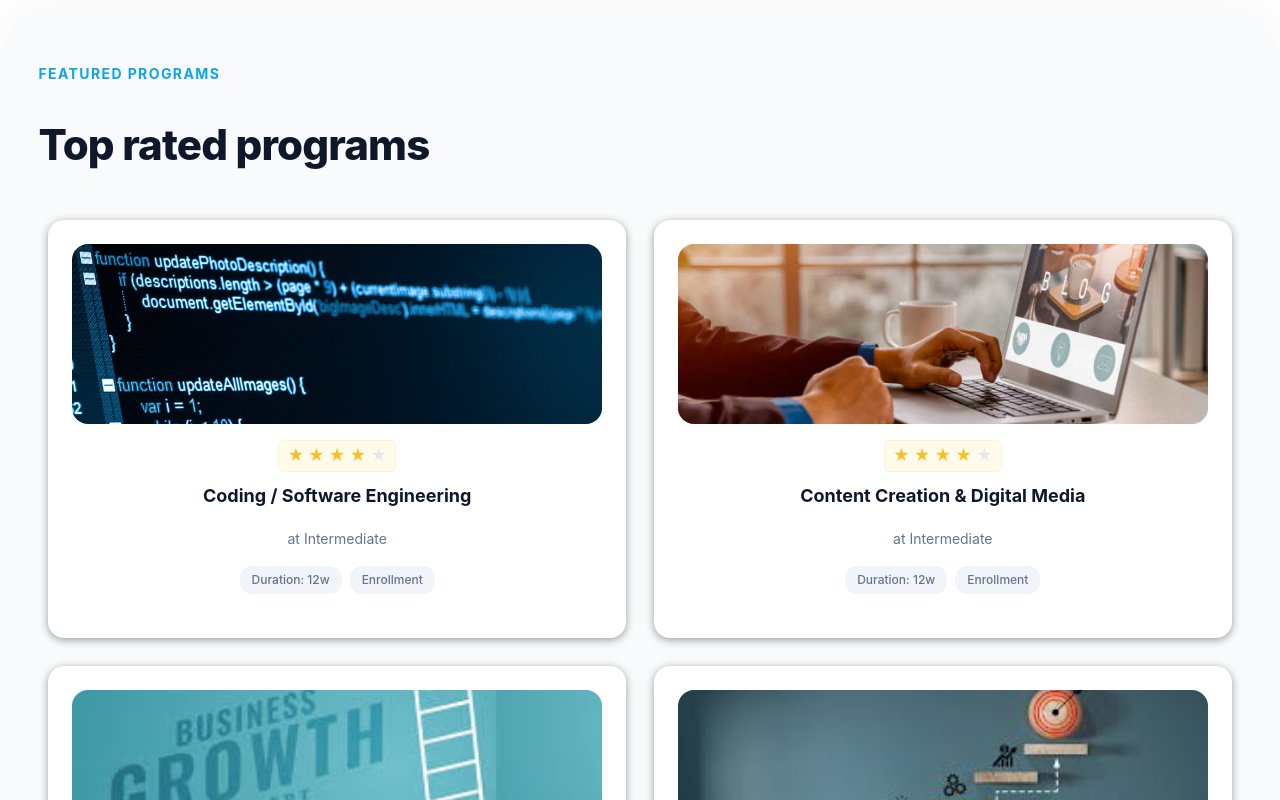
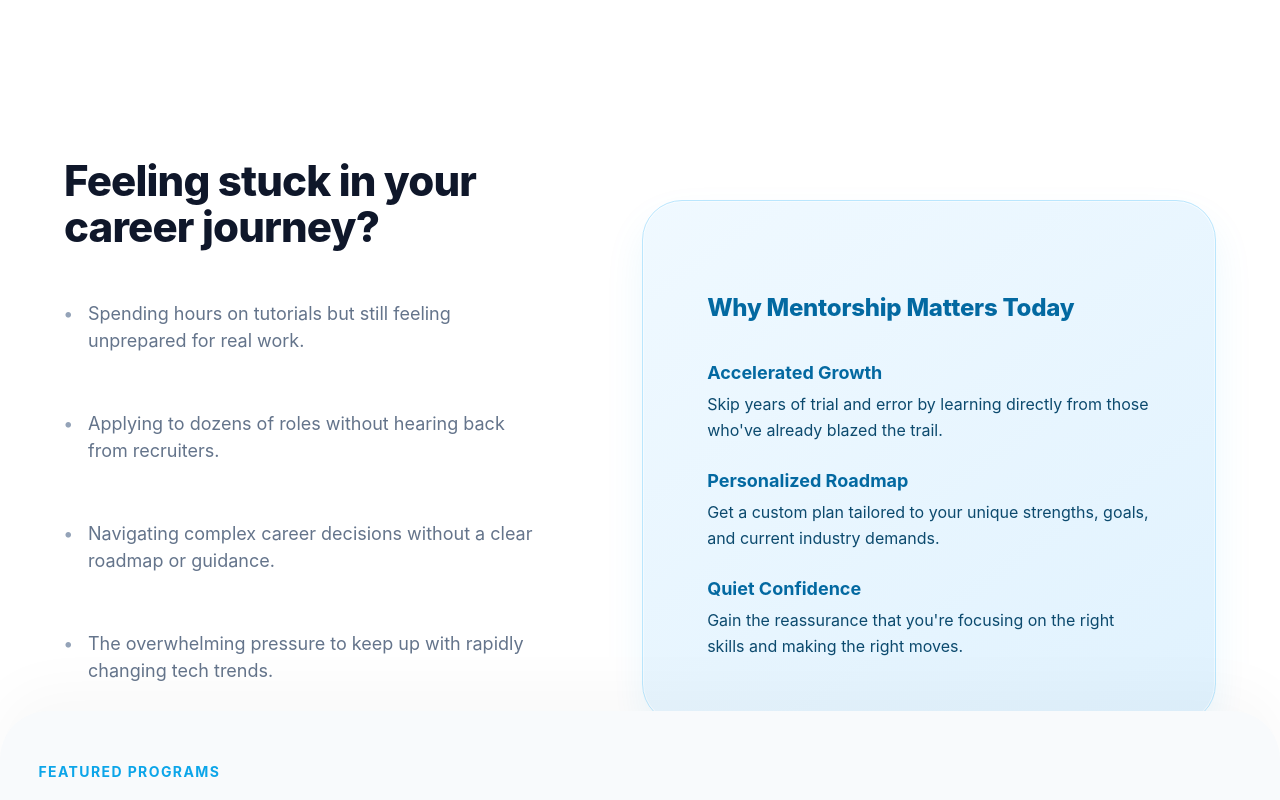
Before and after one commit to Srnshahana/Internify, a React (Vite) app: page / in a window 1280 px wide. Shown: the part 620-1420 px from the top of the page. Built offline with nearby package versions, Linux system fonts and the light colour scheme; no server answers; the database is empty.

Commit message:
landing page ui elements

```diff
--- a/src/pages/Landing/LandingPage.jsx
+++ b/src/pages/Landing/LandingPage.jsx
@@ -610,6 +610,41 @@ export default function LandingPage({
         </div>
       </section>
 
+      <section className="problem-solution-section landing-section">
+        <div className="page-content-wrapper problem-solution-grid">
+          <div className="problem-column">
+            <h2 className="problem-heading">Feeling stuck in your career journey?</h2>
+            <div className="problem-statements">
+              <p className="problem-statement">Spending hours on tutorials but still feeling unprepared for real work.</p>
+              <p className="problem-statement">Applying to dozens of roles without hearing back from recruiters.</p>
+              <p className="problem-statement">Navigating complex career decisions without a clear roadmap or guidance.</p>
+              <p className="problem-statement">The overwhelming pressure to keep up with rapidly changing tech trends.</p>
+            </div>
+            <p className="problem-closing">It doesn't have to be this way. Clarity is just one conversation away.</p>
+          </div>
+
+          <div className="solution-column">
+            <div className="mentorship-matters-card">
+              <h3 className="mentorship-card-title">Why Mentorship Matters Today</h3>
+              <div className="insight-blocks">
+                <div className="insight-block">
+                  <p><strong>Accelerated Growth</strong></p>
+                  <p>Skip years of trial and error by learning directly from those who've already blazed the trail.</p>
+                </div>
+                <div className="insight-block">
+                  <p><strong>Personalized Roadmap</strong></p>
+                  <p>Get a custom plan tailored to your unique strengths, goals, and current industry demands.</p>
+                </div>
+                <div className="insight-block">
+                  <p><strong>Quiet Confidence</strong></p>
+                  <p>Gain the reassurance that you're focusing on the right skills and making the right moves.</p>
+                </div>
+              </div>
+            </div>
+          </div>
+        </div>
+      </section>
+
       <section className="elegant-programs-section landing-section">
         <div className="page-content-wrapper">
           <span className="landing-section-subtitle">Featured Programs</span>
```
Also changed, not shown: src/assets/lottie/Technology backgrounds.json (+1 -1 lines), src/App.css.
